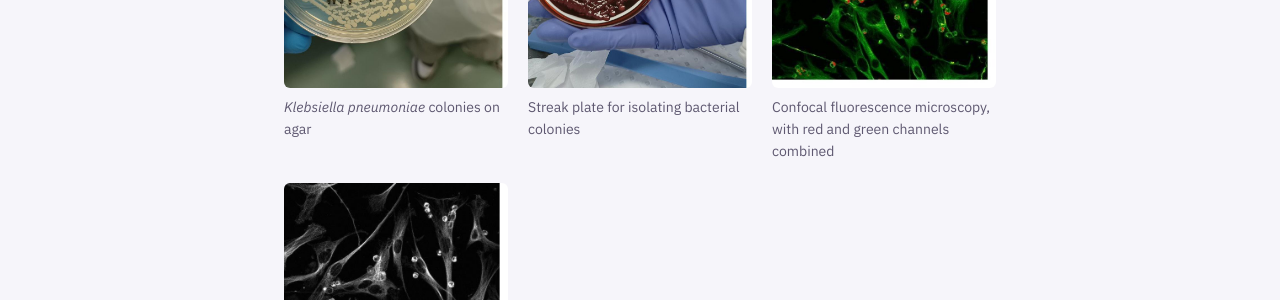
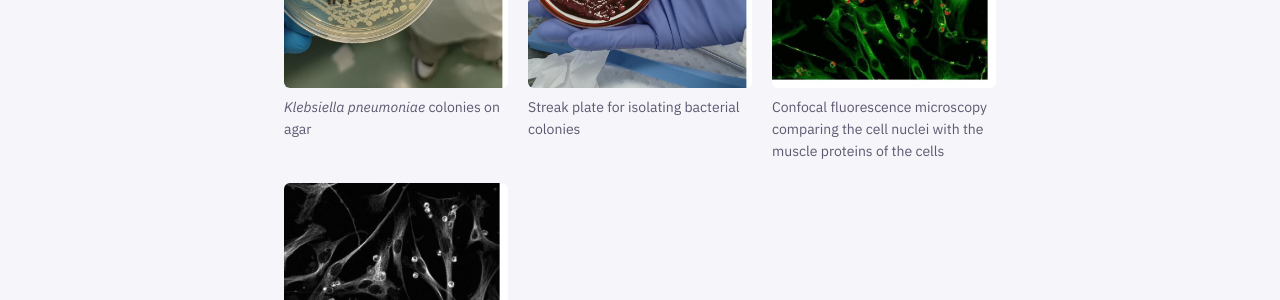
Before and after one commit to matthewfreriks/matthewfreriks.github.io, a Jekyll site: the page built from lab.html, in a window 1280 px wide. Shown: the part 806-1106 px from the top of the page. Built offline with Jekyll 4.4.1, drawn with Linux system fonts in a browser that asks for light colours.

Commit message:
Moved the stles to one part

```diff
--- a/lab.html
+++ b/lab.html
@@ -41,7 +41,7 @@ description: Lab work and technical skills of Matthew Freriks, biomedical engine
         </figure>
                 <figure>
           <img src="/images/labwork_skills/lab-confocal-composite.jpg" alt="Confocal fluorescence image of cells in red and green" loading="lazy">
-          <figcaption>Confocal fluorescence microscopy, with red and green channels combined</figcaption>
+          <figcaption>Confocal fluorescence microscopy comparing the cell nuclei with the muscle proteins of the cells</figcaption>
         </figure>
         <figure>
           <img src="/images/labwork_skills/lab-confocal-imagej-roi.jpg" alt="Greyscale projection of the confocal image used for measurement" loading="lazy">
--- a/style.css
+++ b/style.css
@@ -448,3 +448,47 @@ footer p { margin: 0 0 0.5rem; }
   font-size: 0.9rem;
 }
 .used-in span { font-weight: 600; color: var(--ink); }
+
+
+/* ---------- Code blocks on project pages and posts ---------- */
+.post-body pre,
+.post-body .highlight pre {
+  background: #1e1630;
+  color: #eeeaf6;
+  padding: 1rem 1.25rem;
+  border-radius: 8px;
+  overflow-x: auto;              /* long lines scroll instead of breaking the layout */
+  font-size: 0.9rem;
+  line-height: 1.5;
+  margin: 1.25rem 0;
+}
+.post-body code {
+  font-family: "IBM Plex Mono", Consolas, "Courier New", monospace;
+}
+/* Inline code in a sentence */
+.post-body p code, .post-body li code {
+  background: #ece9f3;
+  color: var(--ink);
+  padding: 0.1rem 0.35rem;
+  border-radius: 4px;
+  font-size: 0.9em;
+}
+/* Syntax colours (Jekyll's built-in highlighter) */
+.highlight .c, .highlight .c1, .highlight .cm { color: #9d93b5; font-style: italic; } /* comments */
+.highlight .k, .highlight .kd, .highlight .kn { color: #f2b6cf; }                     /* keywords */
+.highlight .s, .highlight .s1, .highlight .s2, .highlight .sa { color: #b8e6c9; }     /* strings */
+.highlight .mi, .highlight .mf { color: #ffd59e; }                                    /* numbers */
+.highlight .nf, .highlight .nb { color: #a8c8ff; }                                    /* functions */
+
+/* ---------- Image rows on project pages ---------- */
+.img-row {
+  display: grid;
+  grid-template-columns: repeat(auto-fit, minmax(180px, 1fr));
+  gap: 1rem;
+  margin: 1.5rem 0;
+}
+.img-row figure { margin: 0; }
+.img-row img { width: 100%; border-radius: 6px; margin: 0; aspect-ratio: 3 / 4; object-fit: cover; background: var(--ink); }
+.img-row figcaption { font-size: 0.85rem; color: var(--muted); margin-top: 0.4rem; }
+/* Dashboard screenshots are landscape, so don't force them into portrait */
+.img-row img[src*="dashboard"] { aspect-ratio: auto; object-fit: contain; }
```
Also changed, not shown: _drafts/how-do-mris-work.md (+0 -2 lines), _drafts/moonee-ponds-creek-bins.md (+0 -3 lines), _drafts/why-emg-signals-are-hard-to-read.md (+1 -8 lines), code-block-styles.css (deleted, +0 -30 lines), project-image-styles.css (deleted, +0 -13 lines).
